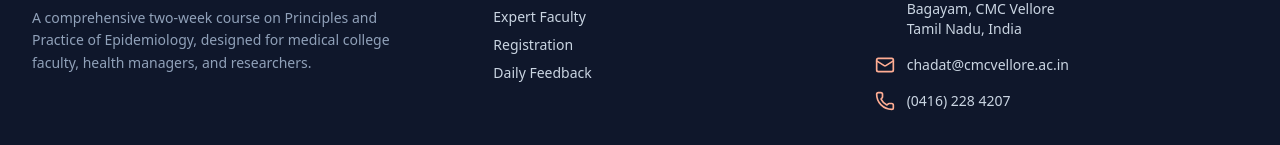
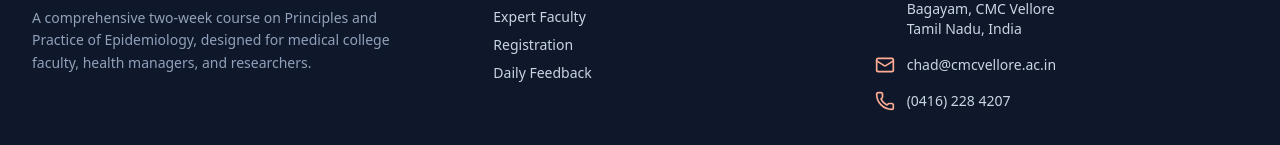
Before and after one commit to jebujohn/cmc-epi-bio-course, a Next.js app: page / in a window 1280 px wide. Shown: the part 2595-2740 px from the top of the page. Built offline with nearby package versions, Linux system fonts and the light colour scheme.

Commit message:
Fix contact email back to chad@cmcvellore.ac.in

```diff
--- a/src/components/Footer.tsx
+++ b/src/components/Footer.tsx
@@ -52,7 +52,7 @@ export default function Footer() {
                             </li>
                             <li className="flex items-center gap-3">
                                 <Mail className="w-5 h-5 text-secondary-light" />
-                                <a href="mailto:chadat@cmcvellore.ac.in" className="hover:text-white transition-colors">chadat@cmcvellore.ac.in</a>
+                                <a href="mailto:chad@cmcvellore.ac.in" className="hover:text-white transition-colors">chad@cmcvellore.ac.in</a>
                             </li>
                             <li className="flex items-center gap-3">
                                 <Phone className="w-5 h-5 text-secondary-light" />
```
